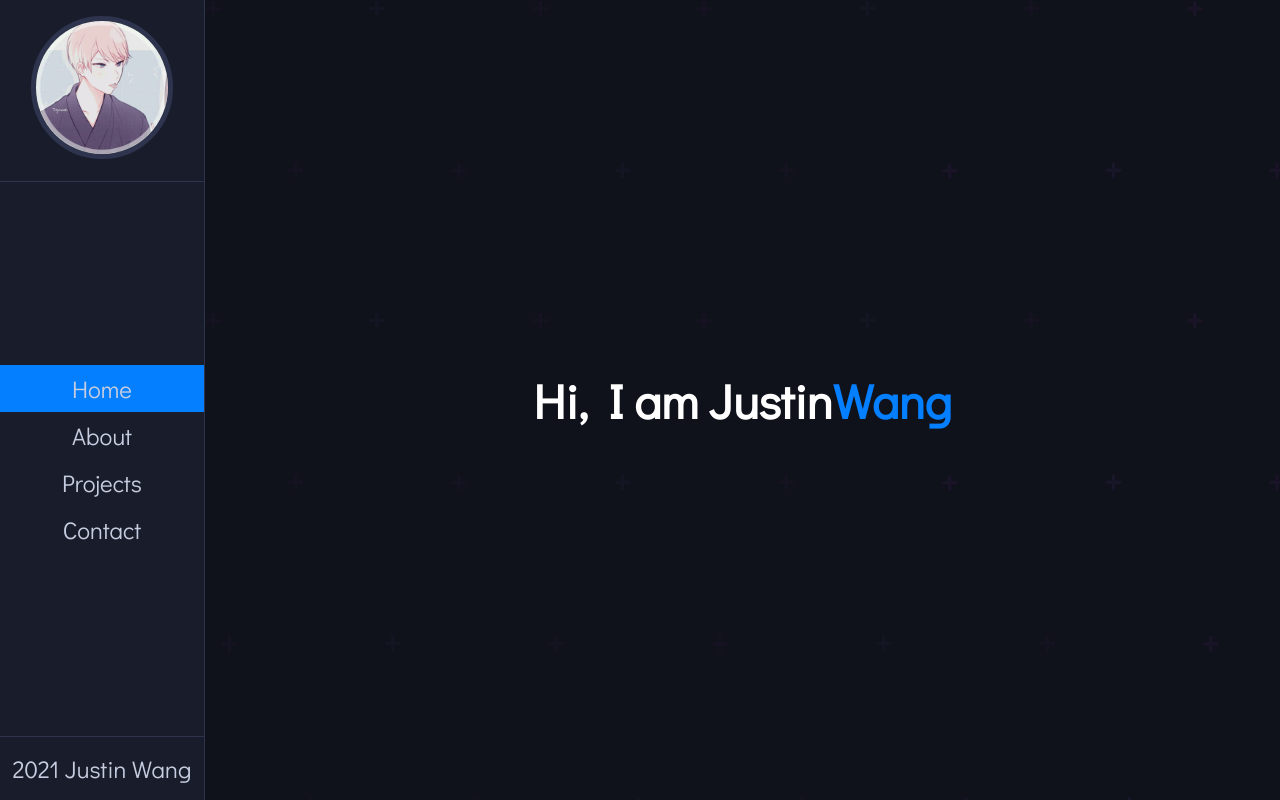
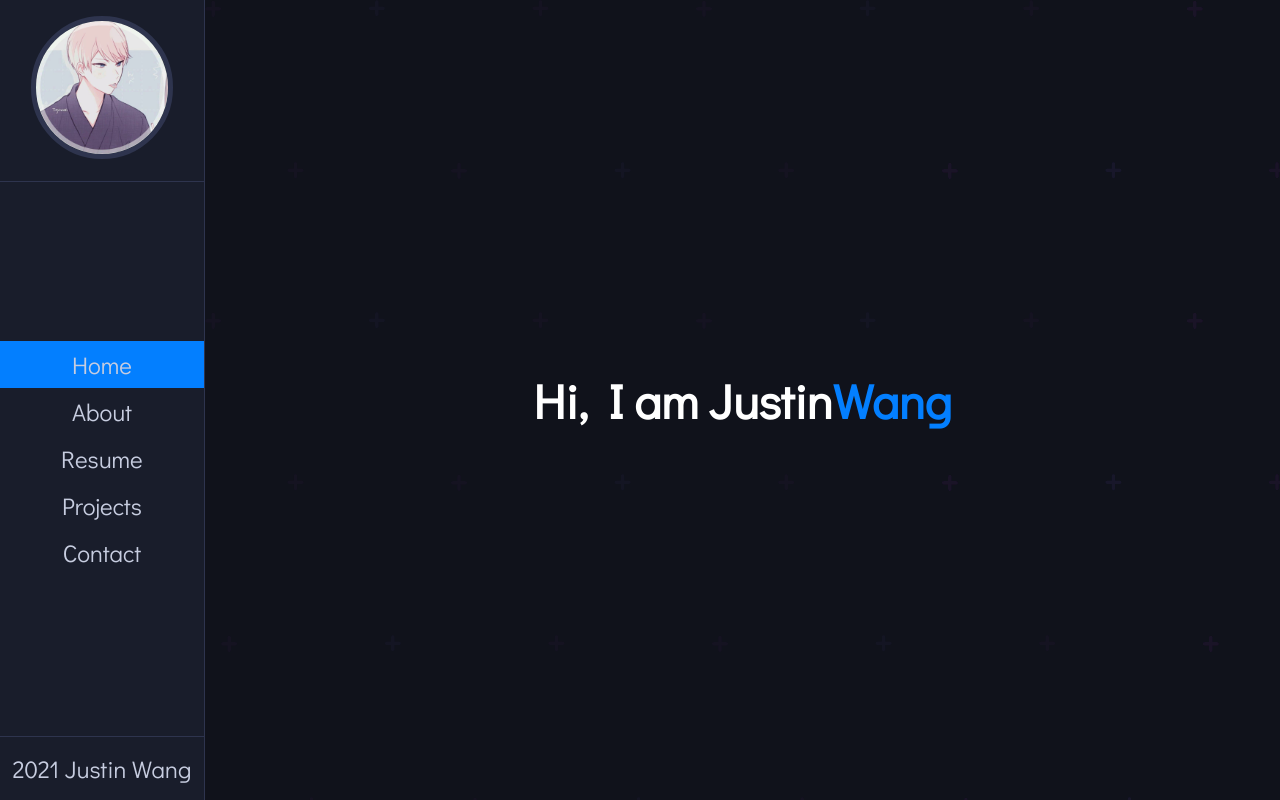
Before and after one commit to Claimundefine/Personal-portfolio, a React (Create React App) app in the folder website/: page / in a window 1280 px wide. Built offline with nearby package versions, Linux system fonts and the light colour scheme.

Commit message:
added Resume

```diff
--- a/website/src/Components/NavBar.js
+++ b/website/src/Components/NavBar.js
@@ -18,6 +18,11 @@ function NavBar() {
                     <li className="nav-item">
                         <NavLink to="/about" exact activeClassName="active">
                             About
+                        </NavLink>
+                    </li>
+                    <li className="nav-item">
+                        <NavLink to="/about" exact activeClassName="active">
+                            Resume
                         </NavLink>
                     </li>
                     <li className="nav-item">
```
